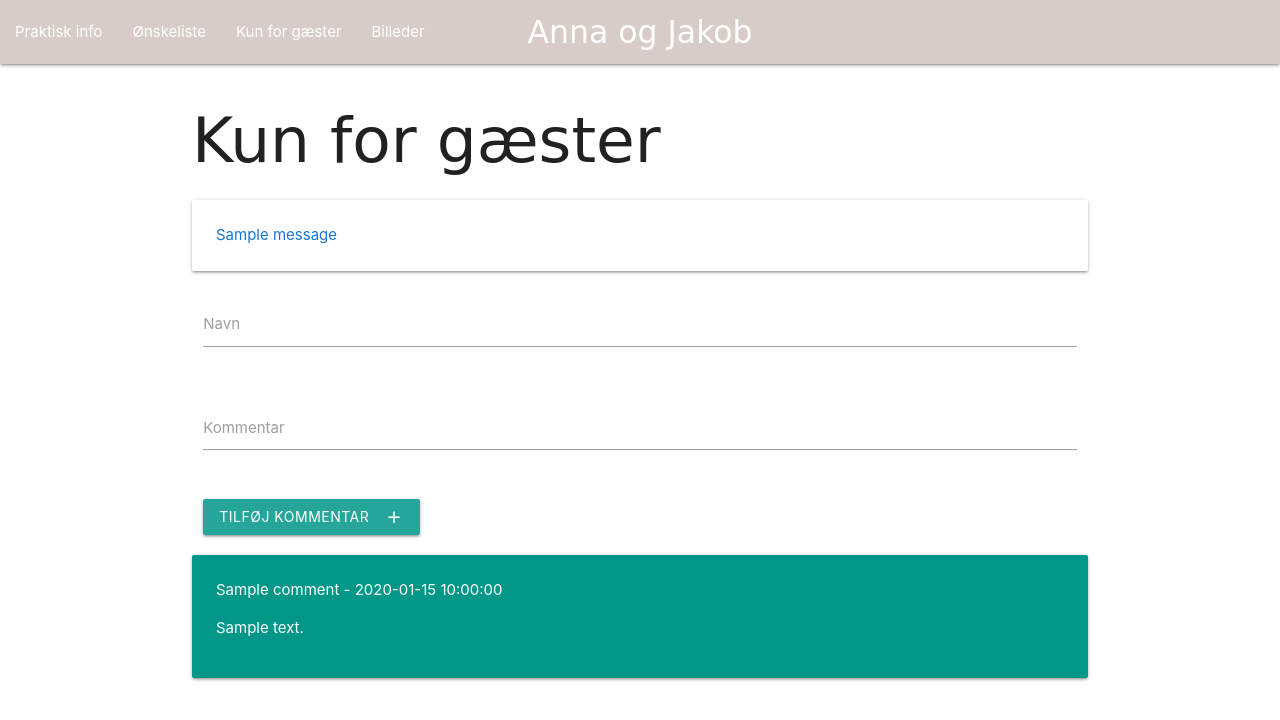
After one commit to jakobdo/annaogjakob, a Django app: template templates/guests.html in a window 1280 px wide. The commit adds this page. Shown: the top 720 px of the page. Run offline with Django 3.2, Linux system fonts and the light colour scheme; the template is opened without the code that fills it: most values are stand-ins (such as "Sample title", 1, 10 or a date in 2020); one stand-in notice (Sample message) is shown; some libraries are stand-ins or nearby versions; some web fonts are replaced.

Commit message:
Guests comments added

```diff
--- a/annaogjakob/urls.py
+++ b/annaogjakob/urls.py
@@ -6,13 +6,14 @@ from django.views.generic import TemplateView
 from django.conf import settings
 from picture.views import PicturesView
 from wish.views import WishesView, CommentsView
+from comment.views import CommentsView as GuestCommentsView
 
 urlpatterns = [
     path('', TemplateView.as_view(template_name='welcome.html'), name="welcome"),
     path('info/', TemplateView.as_view(template_name='info.html'), name="info"),
     path('wishes/', WishesView.as_view(), name="wishes"),
     path('wishes/<wish_id>/comments/', CommentsView.as_view(), name="wish_comments"),
-    path('guests/', TemplateView.as_view(template_name='guests.html'), name="guests"),
+    path('guests/', GuestCommentsView.as_view(), name="guests"),
     path('pictures/', PicturesView.as_view(), name="pictures"),
     path('admin/', admin.site.urls),
 ]
--- a/picture/models.py
+++ b/picture/models.py
@@ -3,3 +3,4 @@ from django.db import models
 
 class Picture(models.Model):
     picture = models.ImageField(upload_to='pictures/%Y/%m/%d/')
+    created = models.DateTimeField(auto_now_add=True, null=True, blank=True)
--- a/picture/views.py
+++ b/picture/views.py
@@ -11,7 +11,7 @@ class PicturesView(View):
     template_name = 'pictures.html'
 
     def get(self, request, *args, **kwargs):
-        picture_listing = Picture.objects.all()
+        picture_listing = Picture.objects.all().order_by("-created")
         paginator = Paginator(picture_listing, 10)
         page = request.GET.get('page')
         pictures = paginator.get_page(page)
--- a/templates/comments.html
+++ b/templates/comments.html
@@ -29,7 +29,7 @@
 {% for comment in comments %}
     <div class="card-panel teal">
         <div class="card-content white-text">
-          <span class="card-title">{{ comment.name }} - {{ comment.created }}</span>
+          <span class="card-title">{{ comment.name }} - {{ comment.created|date:"Y-m-d H:i:s" }}</span>
           <p>{{ comment.comment }}</p>
         </div>
     </div>
--- /dev/null
+++ b/templates/guests.html
@@ -0,0 +1,51 @@
+{% extends 'base.html' %}
+{% load static %}
+
+{% block content %}
+    <div class="container">
+        <h1 class="header special-header">Kun for gæster</h1>
+
+        {% if messages %}
+            {% for message in messages %}
+                <div class="card-panel">
+                    <span class="blue-text text-darken-2">{{ message }}</span>
+                </div>
+            {% endfor %}
+        {% endif %}
+
+        <div class="row">
+            <form class="col s12" method="post" autocomplete="off">{% csrf_token %}
+                <div class="row">
+                    <div class="input-field col s12">
+                        <input id="id_name" name="name" type="text" class="validate" required>
+                        <label for="id_name">Navn</label>
+                    </div>
+                </div>
+                <div class="row">
+                    <div class="input-field col s12">
+                        <textarea id="id_comment" name="comment" class="materialize-textarea" required></textarea>
+                        <label for="id_comment">Kommentar</label>
+                    </div>
+                </div>
+                <button class="btn waves-effect waves-light" type="submit" name="action">Tilføj kommentar
+                    <i class="material-icons right">add</i>
+                </button>
+            </form>
+        </div>
+
+        {% for comment in comments %}
+            <div class="card-panel teal">
+                <div class="card-content white-text">
+                  <span class="card-title">{{ comment.name }} - {{ comment.created|date:"Y-m-d H:i:s" }}</span>
+                  <p>{{ comment.comment }}</p>
+                </div>
+            </div>
+        {% empty %}
+            <div class="card-panel teal">
+                <div class="card-content white-text">
+                  <p>Ingen kommentarer</p>
+                </div>
+            </div>
+        {% endfor %}
+    </div>
+{% endblock %}
--- a/templates/pictures.html
+++ b/templates/pictures.html
@@ -28,6 +28,8 @@
                 <i class="material-icons right">send</i>
             </button>
         </form>
+
+        <br>
 
         <ul class="pagination">
             {% if pictures.has_previous %}
```
Also changed, not shown: comment/forms.py (added, +8 -0 lines).
